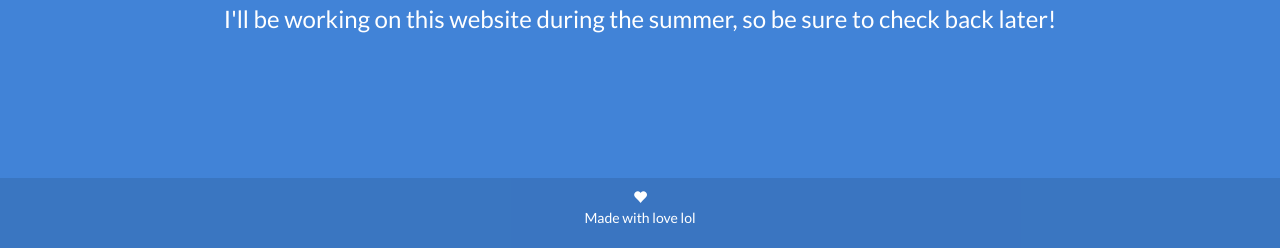
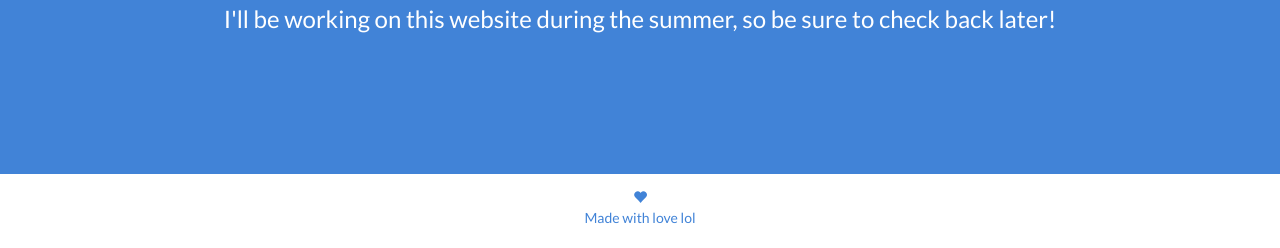
Before and after one commit to dl-eric/RoastWeb, a plain HTML site: page index.html in a window 1280 px wide. Shown: the part 552-800 px from the top of the page. Drawn offline with Linux system fonts and the light colour scheme.

Commit message:
Change footer style

```diff
--- a/styles/styles.css
+++ b/styles/styles.css
@@ -66,7 +66,8 @@ body {
 }
 
 .footer {
-    background-color: rgba(0, 0, 0, 0.1);
+    background-color: white;
+    color: rgb(65, 131, 215);
     padding-bottom: 10px;
-    padding-top: 10px;
+    padding-top: 14px;
 }
```
